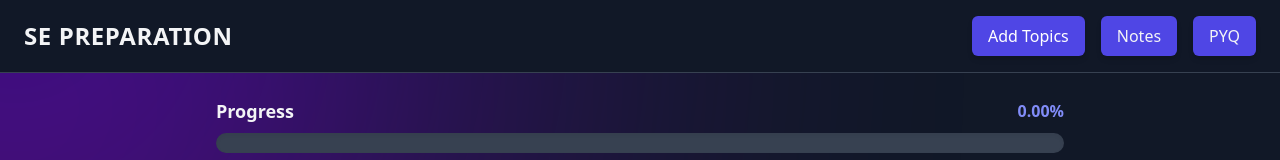
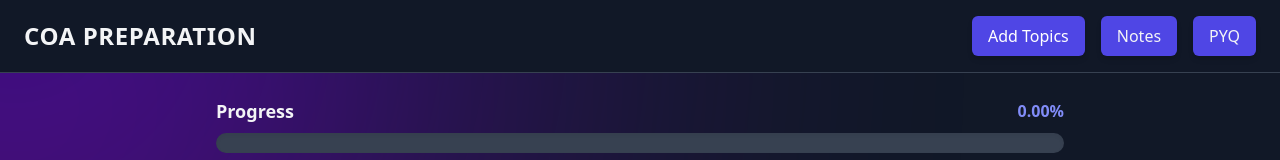
Before and after one commit to jaidevxr/coa-preparation, a plain HTML site: page index.html in a window 1280 px wide. Shown: the top 160 px of the page. Drawn offline with nearby package versions, Linux system fonts and the light colour scheme.

Commit message:
Update index.html

```diff
--- a/index.html
+++ b/index.html
@@ -87,7 +87,7 @@
 
   <header class="flex header items-center justify-between px-6 py-4 border-b border-gray-700 bg-gray-900 z-50 relative">
 
-    <h1 class="text-2xl font-semibold tracking-wide select-none">SE PREPARATION</h1>
+    <h1 class="text-2xl font-semibold tracking-wide select-none">COA PREPARATION</h1>
     <div class="flex items-center space-x-4">
       <button id="btnAddModule" class="px-4 py-2 bg-indigo-600 hover:bg-indigo-700 rounded-md shadow-md transition text-white">Add Topics</button>
       <button id="btnNotes" class="px-4 py-2 bg-indigo-600 hover:bg-indigo-700 rounded-md shadow-md transition">Notes</button>
```
